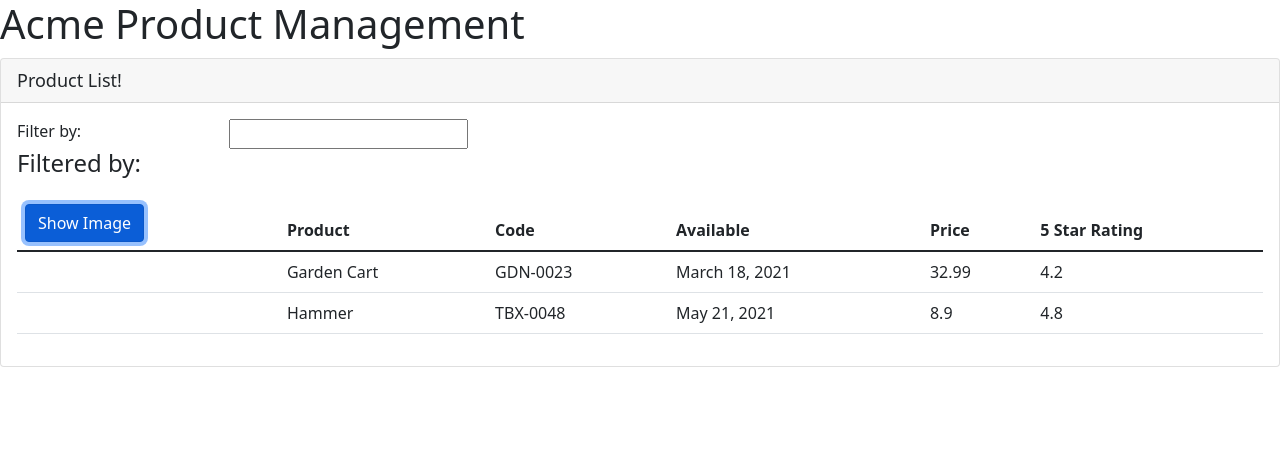
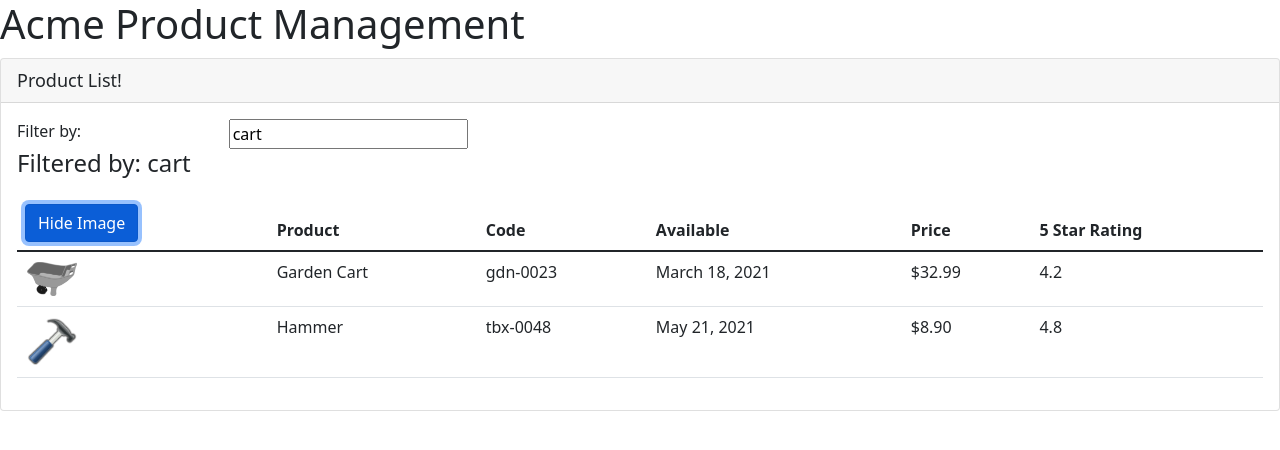
Before and after one commit to rsh456/APM, an Angular app: page / in a window 1280 px wide. Both pictures are taken after a click on the button "Show Image". Shown: the top 450 px of the page. Built offline with nearby package versions, Linux system fonts and the light colour scheme.

Commit message:
Data binding

```diff
--- a/src/app/app.module.ts
+++ b/src/app/app.module.ts
@@ -2,6 +2,7 @@
 import { BrowserModule } from '@angular/platform-browser';
 import { AppComponent } from './app.component';
 import { ProductListComponent } from './products/product-list.component';
+import { FormsModule } from '@angular/forms';
 
 @NgModule({
   declarations: [
@@ -9,7 +10,8 @@
     ProductListComponent
   ],
   imports: [
-    BrowserModule
+    BrowserModule,
+    FormsModule
   ],
   bootstrap: [AppComponent]
 })
--- a/src/app/products/product-list.component.html
+++ b/src/app/products/product-list.component.html
@@ -6,12 +6,12 @@
       <div class='row'>
         <div class='col-md-2'>Filter by:</div>
         <div class='col-md-4'>
-          <input type='text' />
+          <input type='text' [(ngModel)]='listFilter'/>
         </div>
       </div>
       <div class='row'>
         <div class='col-md-6'>
-          <h4>Filtered by: </h4>
+          <h4>Filtered by: {{listFilter}}</h4>
         </div>
       </div>
       <div class='table-responsive'>
@@ -19,8 +19,9 @@
           <thead>
             <tr>
               <th>
-                <button class='btn btn-primary'>
-                  Show Image
+                <button class='btn btn-primary'
+                (click)='toggleImage()'>
+                {{showImage ? 'Hide':'Show'}} Image
                 </button>
               </th>
               <th>Product</th>
@@ -32,11 +33,17 @@
           </thead>
           <tbody>
             <tr *ngFor='let product of products'>
-              <td></td>
+              <td>
+                <img *ngIf='showImage'
+                     [src]='product.imageUrl'
+                     [title]='product.productName'
+                     [style.width.px]='imageWidth'
+                     [style.margin.px]='imageMargin'>
+              </td>
               <td>{{ product.productName }}</td>
-              <td>{{ product.productCode }}</td>
+              <td>{{ product.productCode | lowercase}}</td>
               <td>{{ product.releaseDate }}</td>
-              <td>{{ product.price }}</td>
+              <td>{{ product.price | currency:'USD':'symbol':'1.2-2'}}</td>
               <td>{{ product.starRating }}</td>
             </tr>
           </tbody>
--- a/src/app/products/product-list.component.ts
+++ b/src/app/products/product-list.component.ts
@@ -5,7 +5,11 @@
     templateUrl: './product-list.component.html'
 })
 export class ProductListComponent{
-    pageTitle: string = 'Product List!';
+    pageTitle:string = 'Product List!';
+    imageWidth:number = 50;
+    imageMargin:number = 2;
+    showImage:boolean=false;
+    listFilter: string = 'cart';
     products: any[] = [
       {
         "productId": 2,
@@ -28,5 +32,7 @@
         "imageUrl": "assets/images/hammer.png"
       }
     ];
-
+  toggleImage():void{
+    this.showImage=!this.showImage;
+  }
 }
```
